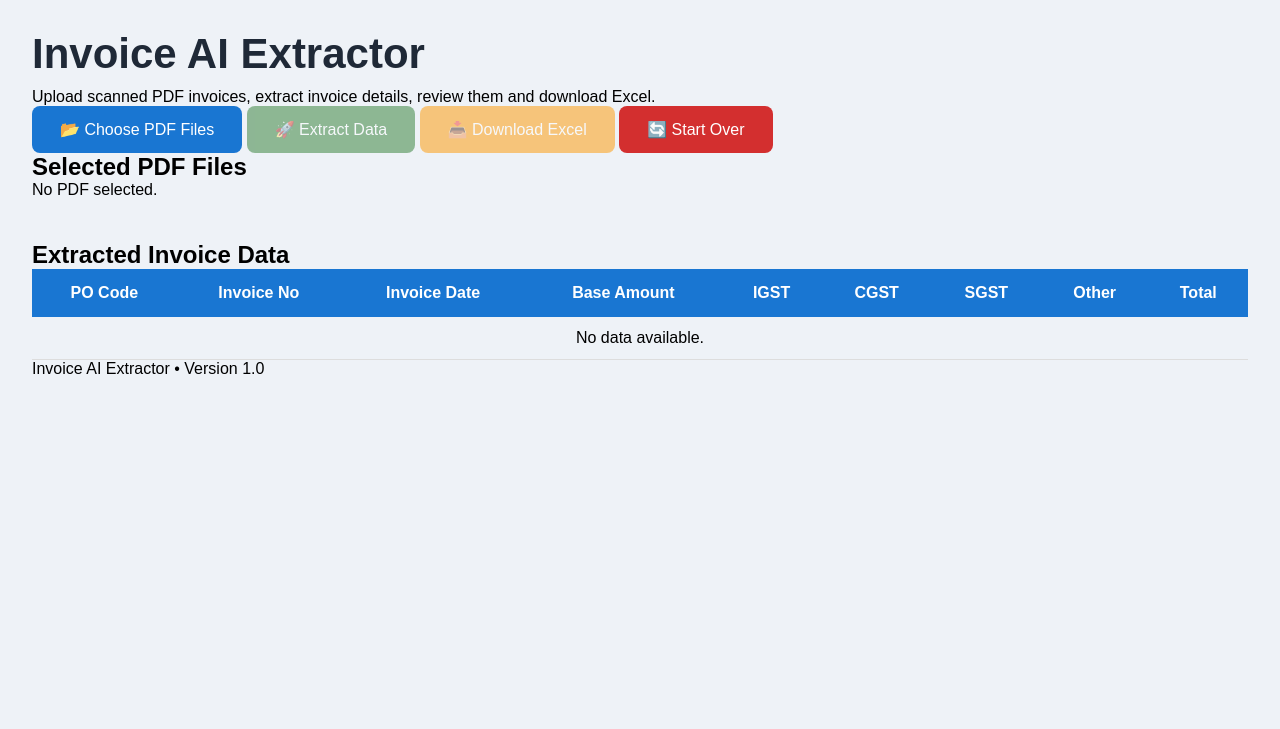
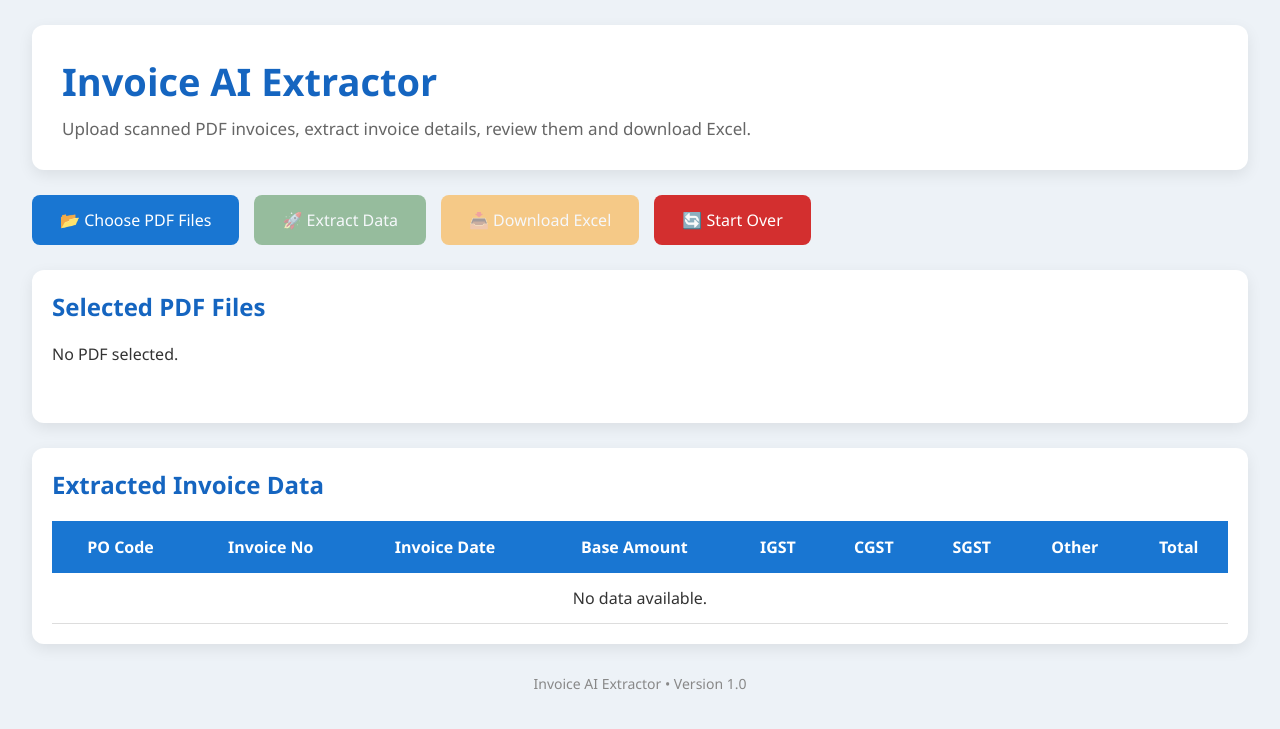
Before and after one commit to SumitSharmaSankhyan/Invoice-AI-Extractor, a Flask app: page / in a window 1280 px wide. Shown: the top 729 px of the page. Run offline with Flask 3, Linux system fonts and the light colour scheme.

Commit message:
Update style.css

```diff
--- a/static/css/style.css
+++ b/static/css/style.css
@@ -6,48 +6,64 @@
     margin:0;
     padding:0;
     box-sizing:border-box;
-    font-family:Arial, Helvetica, sans-serif;
+    font-family:Segoe UI, Arial, sans-serif;
 }
-
-/* ===========================
-   BODY
-=========================== */
 
 body{
 
-    background:#eef2f7;
+    background:#edf2f7;
+
+    color:#333;
 
 }
 
 /* ===========================
-   CONTAINER
+   MAIN CONTAINER
 =========================== */
 
 .container{
 
     width:95%;
-    max-width:1400px;
-    margin:30px auto;
+
+    max-width:1500px;
+
+    margin:25px auto;
 
 }
 
 /* ===========================
-   HEADING
+   HEADER
 =========================== */
 
-h1{
+.header{
 
-    font-size:42px;
-    color:#1f2937;
+    background:white;
+
+    padding:30px;
+
+    border-radius:12px;
+
+    box-shadow:0 5px 15px rgba(0,0,0,.08);
+
+    margin-bottom:25px;
+
+}
+
+.header h1{
+
+    color:#1565c0;
+
+    font-size:38px;
+
     margin-bottom:10px;
 
 }
 
-.subtitle{
+.header p{
 
-    color:#555;
-    margin-bottom:30px;
-    font-size:18px;
+    color:#666;
+
+    font-size:17px;
 
 }
 
@@ -55,42 +71,41 @@ h1{
    BUTTON AREA
 =========================== */
 
-.top-buttons{
+.button-area{
 
     display:flex;
+
+    flex-wrap:wrap;
+
     gap:15px;
-    flex-wrap:wrap;
-    margin-bottom:30px;
+
+    margin-bottom:25px;
 
 }
 
-/* ===========================
-   BUTTONS
-=========================== */
-
 button{
-
-    padding:14px 28px;
 
     border:none;
 
     border-radius:8px;
 
-    font-size:16px;
+    padding:14px 28px;
+
+    color:white;
 
     cursor:pointer;
 
-    color:white;
+    font-size:16px;
 
-    transition:.3s;
+    transition:.25s;
 
 }
 
-/* Choose Files */
+/* Choose */
 
 #chooseBtn{
 
-    background:#1976D2;
+    background:#1976d2;
 
 }
 
@@ -142,41 +157,43 @@ button{
 
 }
 
-/* Disabled */
-
 button:disabled{
 
-    opacity:.5;
+    opacity:.45;
 
     cursor:not-allowed;
 
 }
 
 /* ===========================
-   FILE LIST
+   CARD
 =========================== */
 
-.selected-files{
+.card{
 
     background:white;
 
-    border-radius:10px;
-
     padding:20px;
 
-    box-shadow:0 2px 8px rgba(0,0,0,.1);
+    border-radius:12px;
 
-    margin-bottom:30px;
+    margin-bottom:25px;
+
+    box-shadow:0 5px 15px rgba(0,0,0,.08);
 
 }
 
-.selected-files h2{
+.card h2{
 
-    margin-bottom:15px;
+    color:#1565c0;
 
-    color:#1f2937;
+    margin-bottom:20px;
 
 }
+
+/* ===========================
+   FILE LIST
+=========================== */
 
 #fileList{
 
@@ -224,15 +241,9 @@ button:disabled{
    TABLE
 =========================== */
 
-.table-container{
+.table-wrapper{
 
     overflow-x:auto;
-
-    background:white;
-
-    border-radius:10px;
-
-    box-shadow:0 2px 8px rgba(0,0,0,.1);
 
 }
 
@@ -242,11 +253,13 @@ table{
 
     border-collapse:collapse;
 
+    min-width:1100px;
+
 }
 
 thead{
 
-    background:#1976D2;
+    background:#1976d2;
 
     color:white;
 
@@ -258,55 +271,73 @@ th{
 
     white-space:nowrap;
 
-    text-align:center;
-
 }
 
 td{
 
-    padding:12px;
+    padding:14px;
+
+    border-bottom:1px solid #ddd;
 
     text-align:center;
-
-    border-bottom:1px solid #ddd;
 
 }
 
 tbody tr:hover{
 
-    background:#f5f5f5;
+    background:#f8fbff;
 
 }
 
-/* Editable Cell */
+/* Editable Cells */
 
 td[contenteditable="true"]{
 
-    background:#fff9c4;
+    background:#fffde7;
+
+    cursor:text;
 
 }
 
 /* ===========================
-   SUCCESS
+   FOOTER
 =========================== */
 
-.success{
+.footer{
 
-    color:green;
+    text-align:center;
 
-    font-weight:bold;
+    margin-top:30px;
+
+    color:#888;
+
+    font-size:14px;
 
 }
 
 /* ===========================
-   ERROR
+   SCROLL BAR
 =========================== */
 
-.error{
+::-webkit-scrollbar{
 
-    color:red;
+    width:10px;
 
-    font-weight:bold;
+    height:10px;
+
+}
+
+::-webkit-scrollbar-thumb{
+
+    background:#1976d2;
+
+    border-radius:10px;
+
+}
+
+::-webkit-scrollbar-track{
+
+    background:#ddd;
 
 }
 
```
Also changed, not shown: other parts of static/css/style.css (+27 -21 lines).
